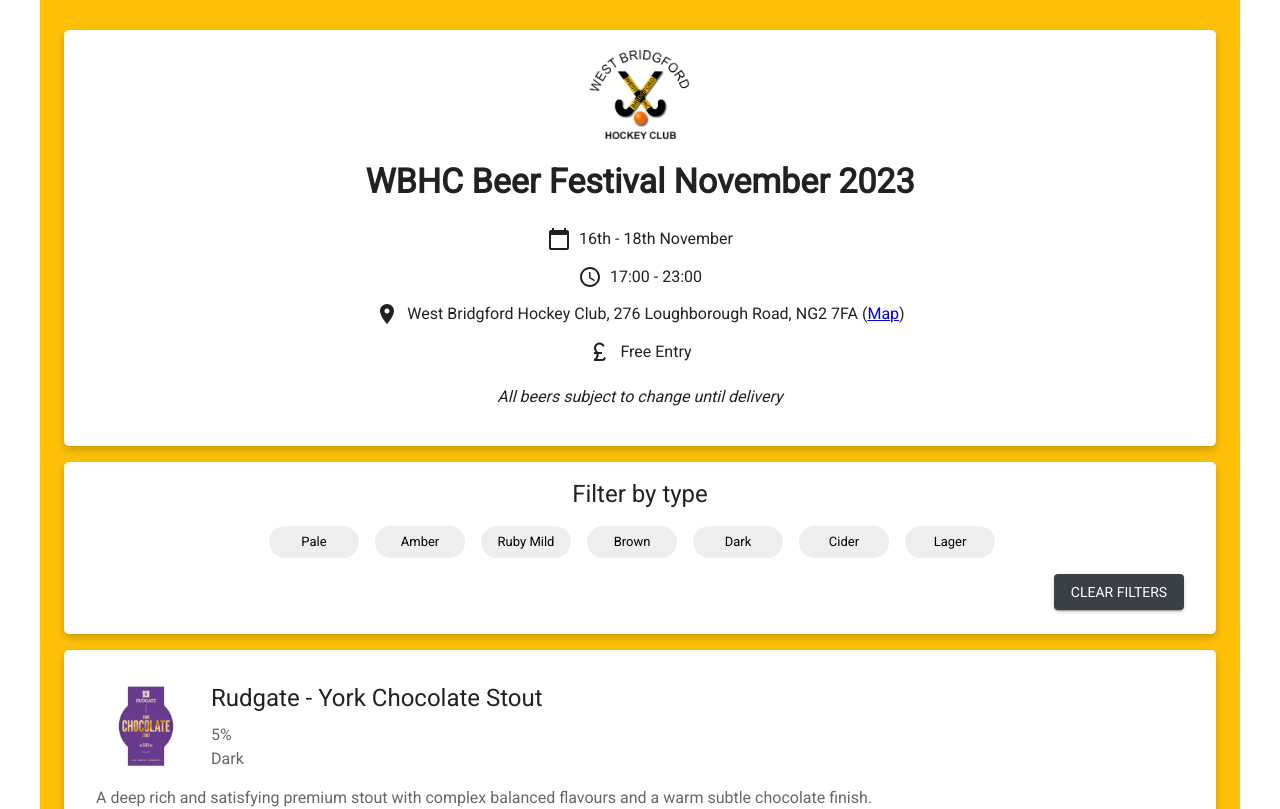
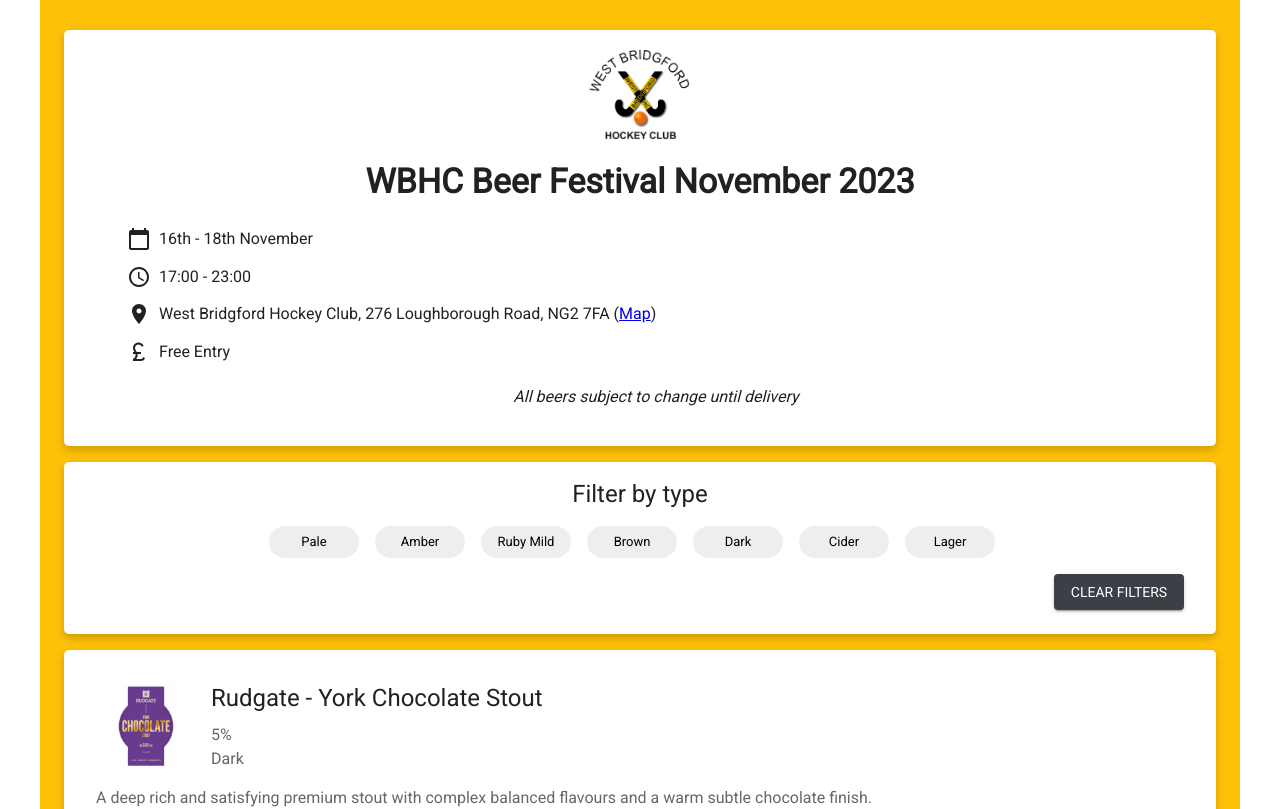
Before and after one commit to stevengmorrell/beerfest2022, a Next.js app: page / in a window 1280 px wide. Shown: the top 809 px of the page. Built offline with nearby package versions, Linux system fonts and the light colour scheme.

Commit message:
layout tinker

```diff
--- a/pages/index.js
+++ b/pages/index.js
@@ -145,20 +145,19 @@
                   flexBasis: "100%",
                 }}
                 p={2}
+                ml={4}
               >
                 <Box
                   sx={{
                     display: "flex",
                     flexWrap: "wrap",
                     flexBasis: "100%",
-                    justifyContent: "center",
                   }}
                 >
                   <Box
                     sx={{
                       display: "flex",
                       flexBasis: "100%",
-                      justifyContent: "center",
                     }}
                     mb={1}
                   >
@@ -169,7 +168,6 @@
                     sx={{
                       display: "flex",
                       flexBasis: "100%",
-                      justifyContent: "center",
                     }}
                     mb={1}
                   >
@@ -180,12 +178,11 @@
                     sx={{
                       display: "flex",
                       flexBasis: "100%",
-                      justifyContent: "center",
                     }}
                     mb={1}
                   >
                     <RoomIcon sx={{ mr: 1 }} />
-                    <Typography textAlign={"center"} gutterBottom>
+                    <Typography gutterBottom>
                       West Bridgford Hockey Club, 276 Loughborough Road,
                       NG2&nbsp;7FA (
                       <a href="https://goo.gl/maps/AZkTnjfnC8bBKL8s7">Map</a>)
@@ -195,7 +192,6 @@
                     sx={{
                       display: "flex",
                       flexBasis: "100%",
-                      justifyContent: "center",
                     }}
                   >
                     <CurrencyPoundIcon sx={{ mr: 1 }} />
```
Also changed, not shown: 1 other file (tests, documents, lock files or other folders).
